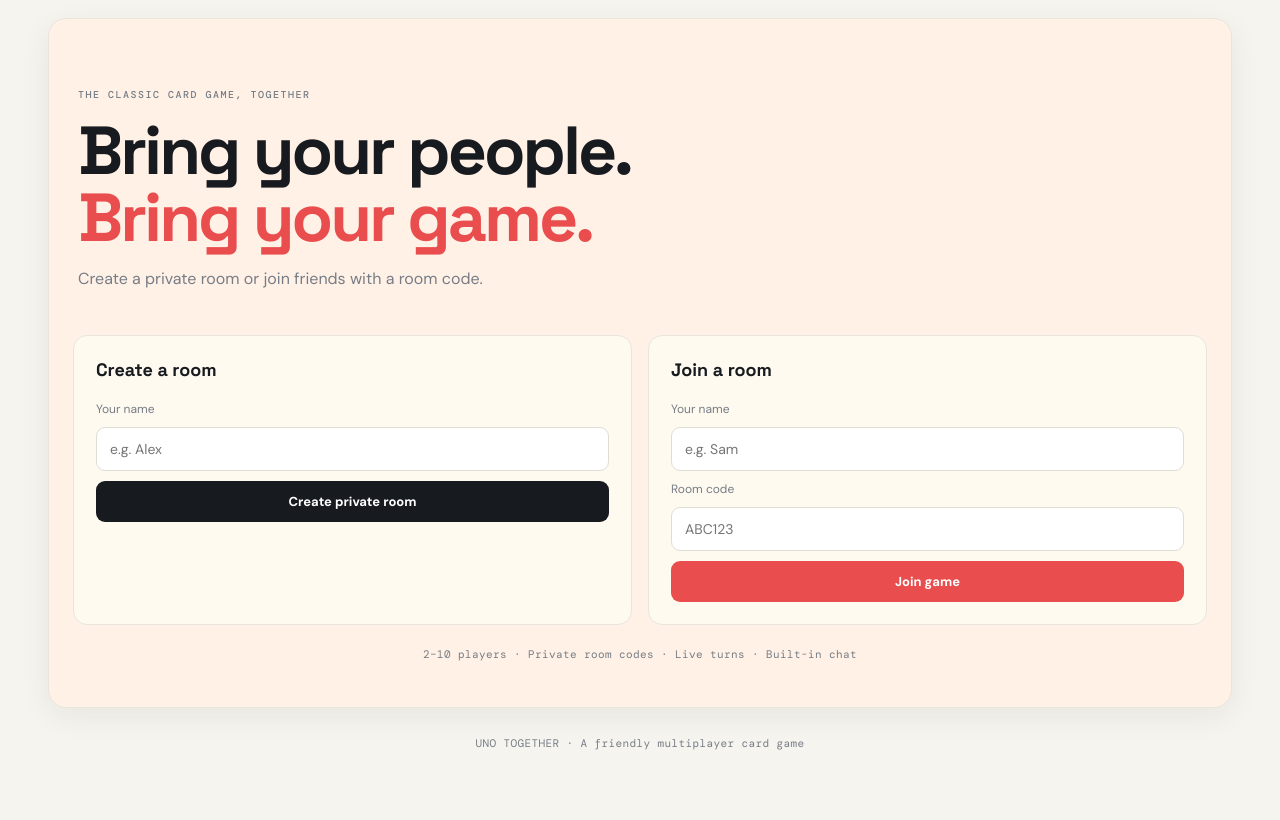
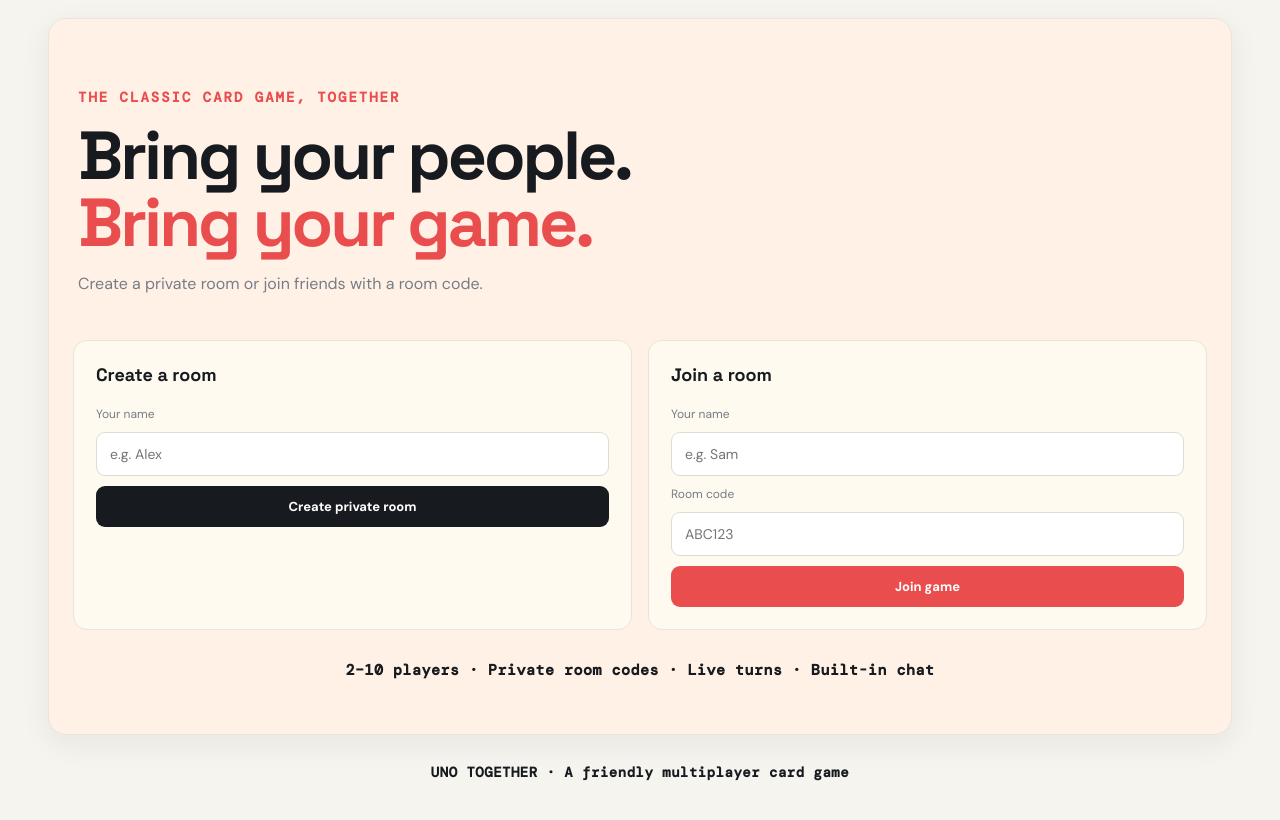
Before and after one commit to msimpara/uno-together, a website: page public/index.html in a window 1280 px wide. Shown: the part 906-1726 px from the top of the page. Before the commit the page ends 1696 px from the top, so only its background shows below. Drawn offline with nearby package versions, Linux system fonts and the light colour scheme.

Commit message:
Update style.css
Added styles to enhance the appearance of headings, player features text, and footer.

```diff
--- a/public/style.css
+++ b/public/style.css
@@ -25,3 +25,33 @@
 .entry-card {
   background-color: #fffaf0;
 }
+
+/* Make the small heading above the main title bigger */
+.hero .eyebrow {
+  font-size: 14px;
+  color: var(--red);
+  font-weight: 700;
+  letter-spacing: 2px;
+}
+
+/* Make the player features text bigger */
+.fine {
+  font-size: 15px;
+  color: var(--ink);
+  font-weight: 600;
+  letter-spacing: 0.5px;
+  margin: 30px 0;
+}
+
+/* Make the footer bigger and darker */
+footer {
+  font-size: 14px;
+  color: var(--ink);
+  font-weight: 600;
+  letter-spacing: 0.5px;
+}
+
+/* Keep the cream background */
+#lobby-screen {
+  background-color: #fff1e6;
+}
```
